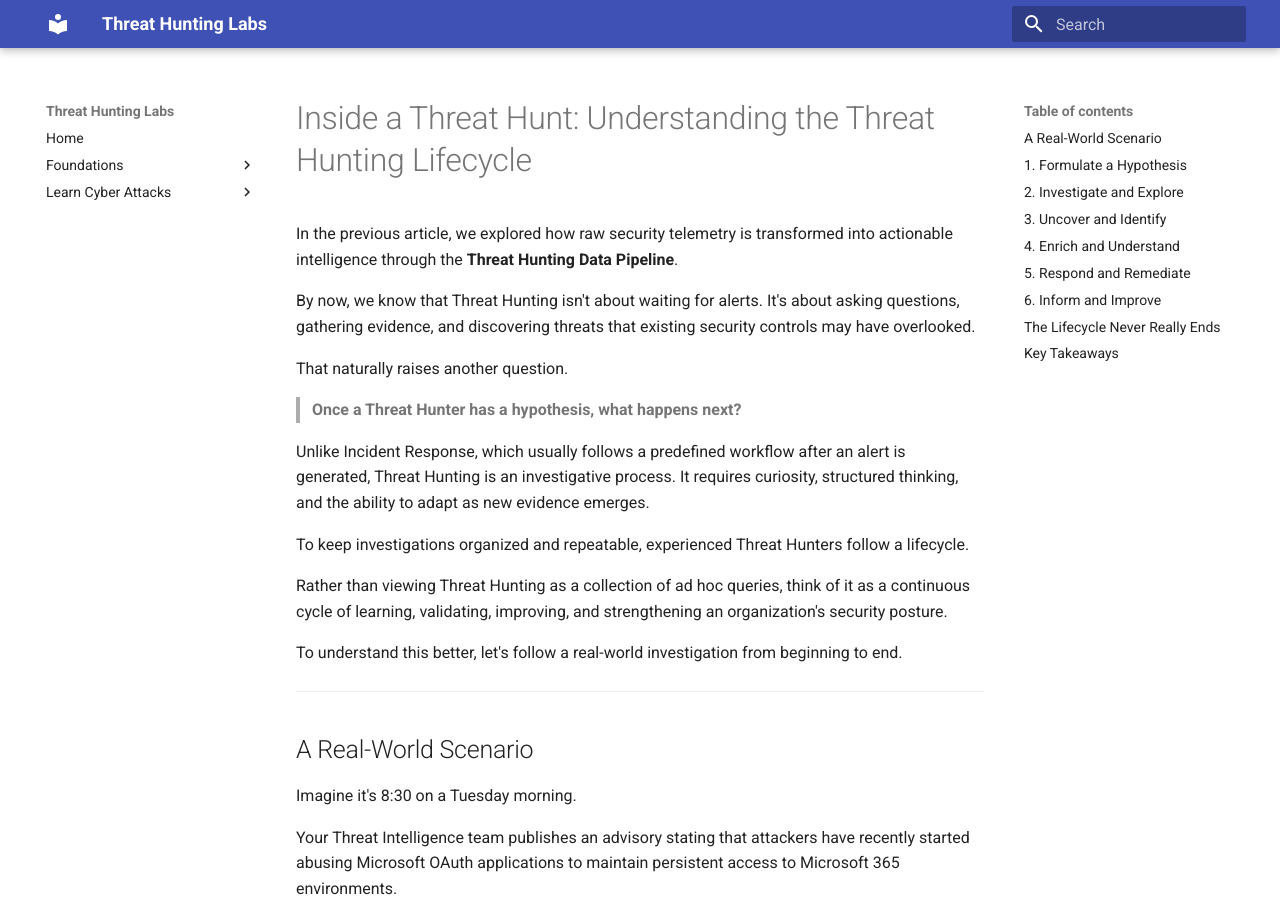
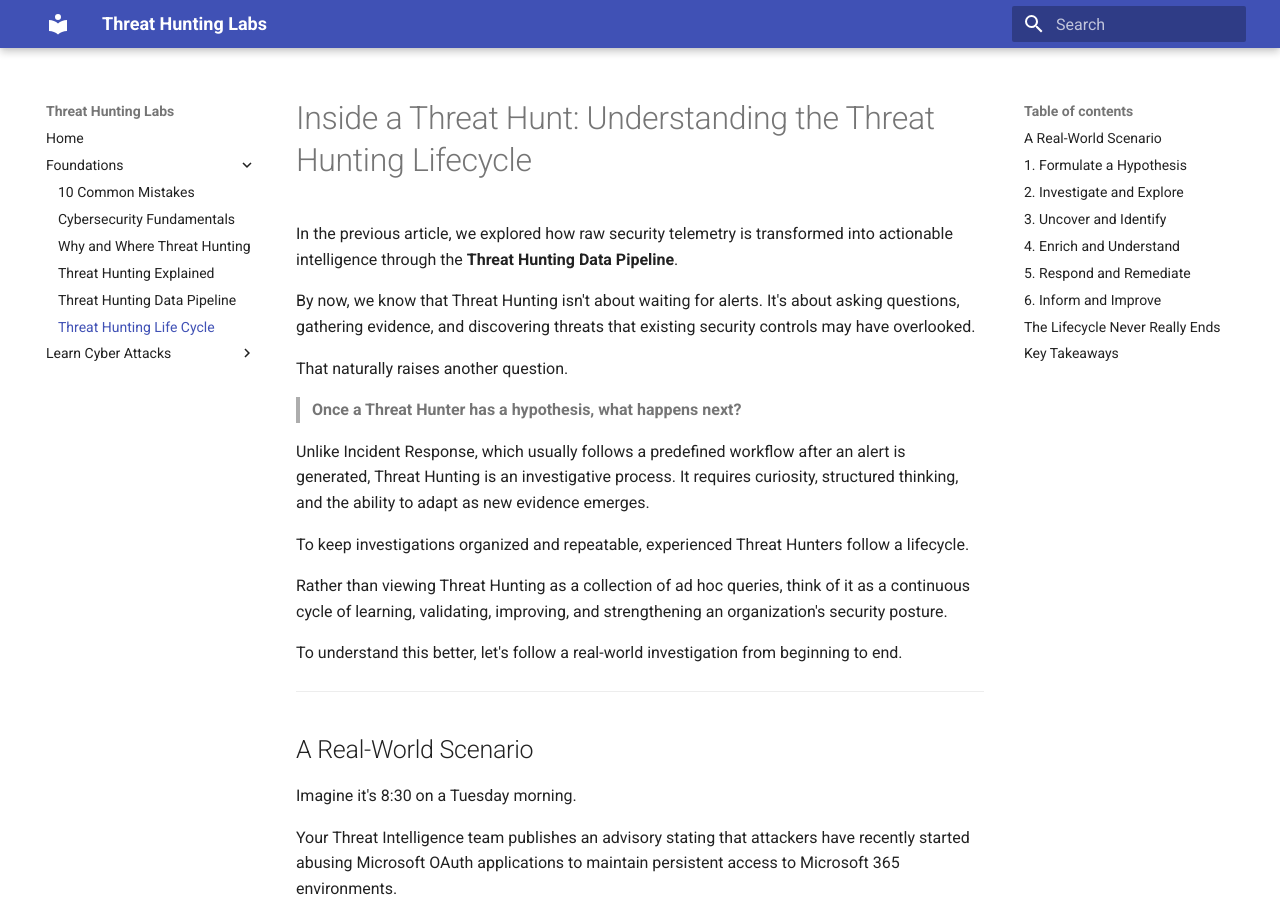
Before and after one commit to pbmundas/ThreatHuntingLabs, an MkDocs documentation site: the page built from docs/foundations/Inside-a-Threat-Hunt-Understanding-the-Threat-Hunting-Lifecycle.md, in a window 1280 px wide and 900 px high. Built offline with MkDocs 1.6.1 and Material for MkDocs 9.7.7, drawn with Linux system fonts in a browser that asks for light colours.

Commit message:
Update mkdocs.yml

```diff
--- a/mkdocs.yml
+++ b/mkdocs.yml
@@ -32,6 +32,7 @@ nav:
       - Why and Where Threat Hunting: foundations/Why-Every-Organization-Needs-Threat-Hunting.md
       - Threat Hunting Explained: foundations/Threat-Hunting-Explained-Beyond-Alerts-Dashboards-and-SIEM-Queries.md
       - Threat Hunting Data Pipeline: foundations/Threat-Hunting-Data-Pipeline.md
+      - Threat Hunting Life Cycle: foundations/Inside-a-Threat-Hunt-Understanding-the-Threat-Hunting-Lifecycle.md
 
   #- MITRE ATT&CK:
   #    - Introduction: mitre/introduction.md
```
